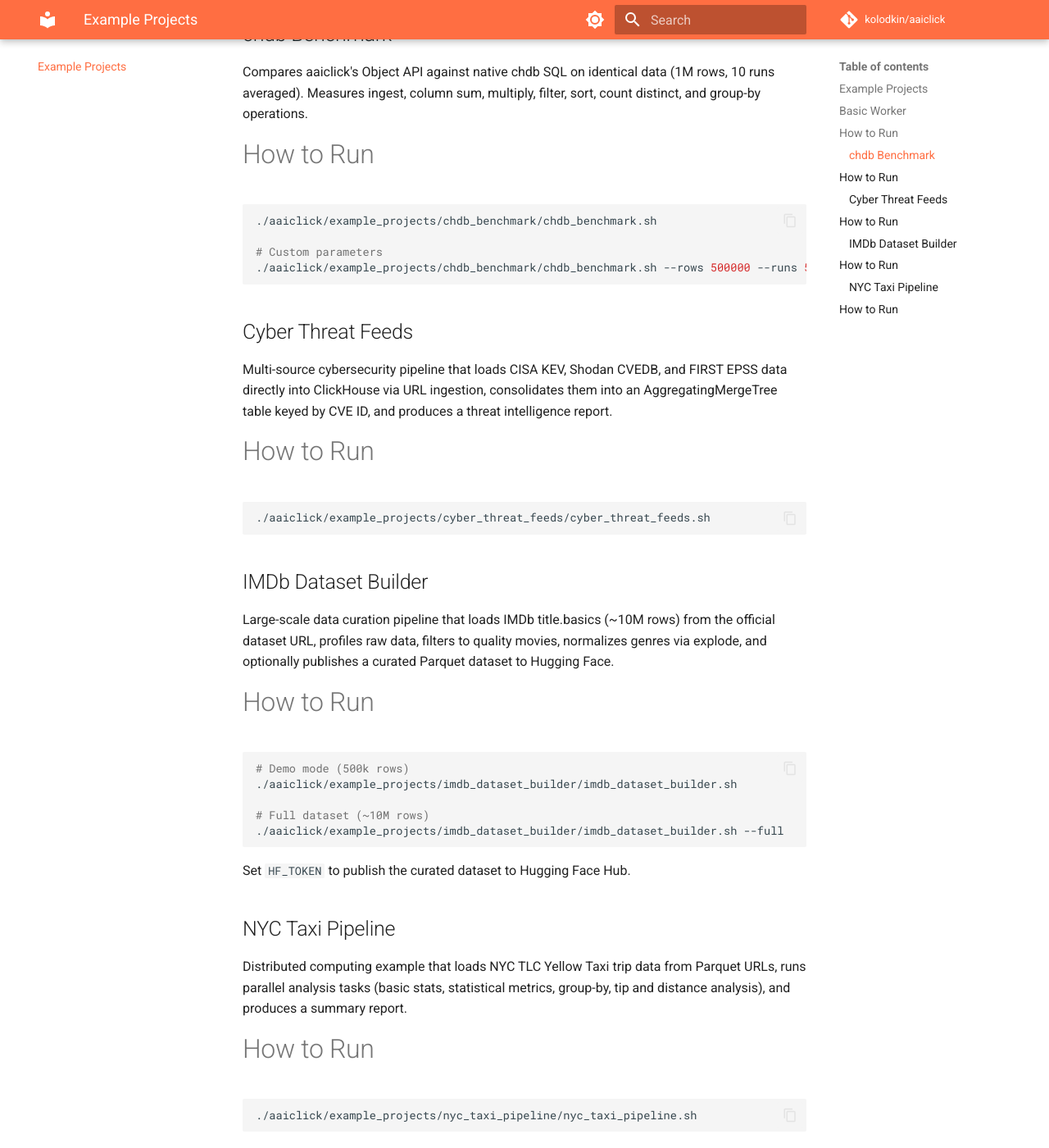
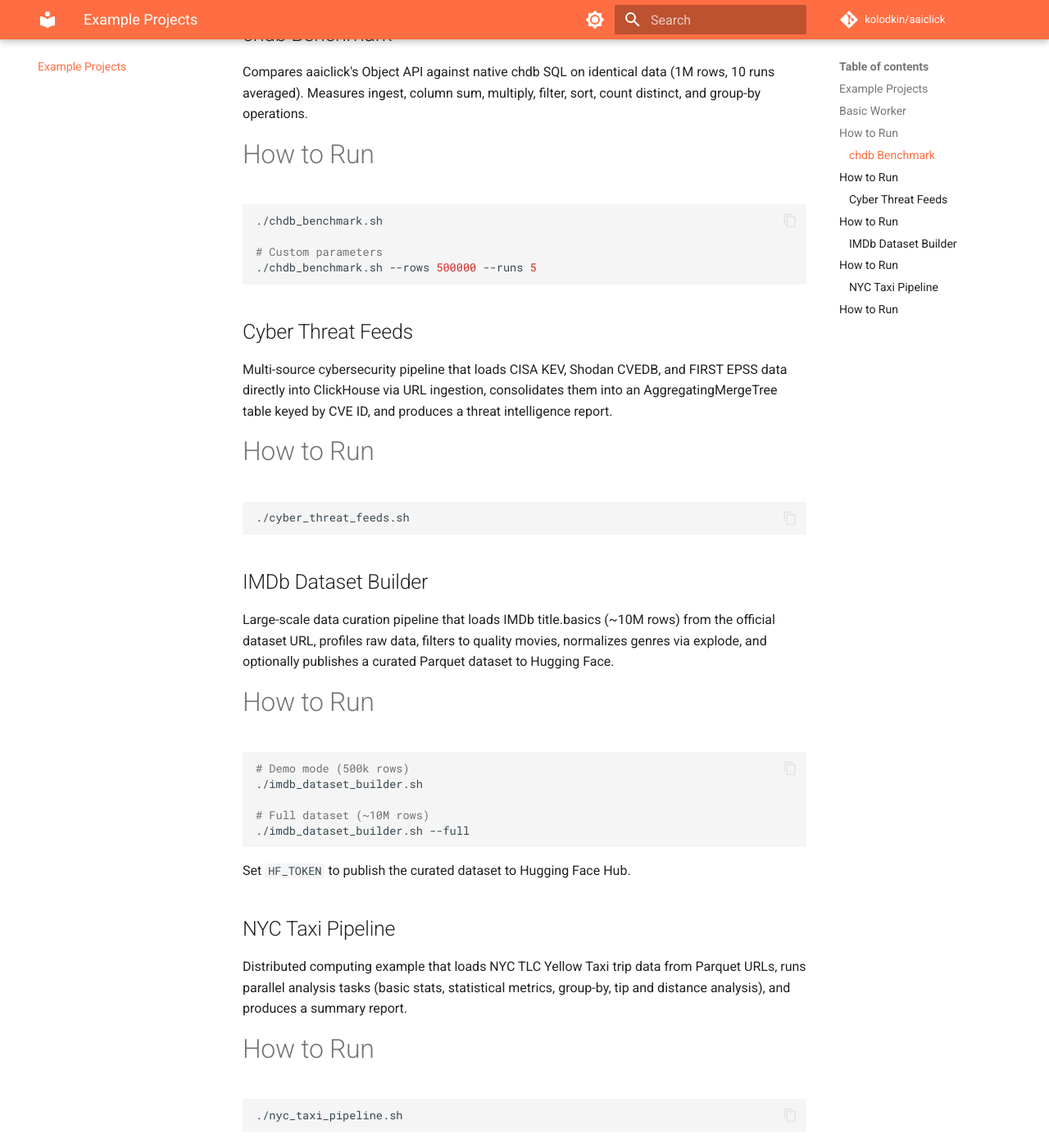
Before and after one commit to kolodkin/aaiclick, an MkDocs documentation site: the page built from docs/example_projects.md, in a window 1280 px wide and 1400 px high, scrolled down 584 px. Shown: the whole window at 82% size. Built offline with MkDocs 1.6.1 and Material for MkDocs 9.7.7, drawn with Linux system fonts in a browser that asks for light colours; comment, search, counter and statistics services are not loaded; some of the changed text lies outside the part shown.

Commit message:
cleanup: use relative paths in example project READMEs

````diff
--- a/aaiclick/example_projects/basic_worker/README.md
+++ b/aaiclick/example_projects/basic_worker/README.md
@@ -6,5 +6,5 @@ A minimal orchestration example that registers a job printing 6 ticks at 0.5-sec
 # How to Run
 
 ```bash
-./aaiclick/example_projects/basic_worker/basic_worker.sh
+./basic_worker.sh
 ```
--- a/aaiclick/example_projects/chdb_benchmark/README.md
+++ b/aaiclick/example_projects/chdb_benchmark/README.md
@@ -6,8 +6,8 @@ Compares aaiclick's Object API against native chdb SQL on identical data (1M row
 # How to Run
 
 ```bash
-./aaiclick/example_projects/chdb_benchmark/chdb_benchmark.sh
+./chdb_benchmark.sh
 
 # Custom parameters
-./aaiclick/example_projects/chdb_benchmark/chdb_benchmark.sh --rows 500000 --runs 5
+./chdb_benchmark.sh --rows 500000 --runs 5
 ```
--- a/aaiclick/example_projects/cyber_threat_feeds/README.md
+++ b/aaiclick/example_projects/cyber_threat_feeds/README.md
@@ -6,5 +6,5 @@ Multi-source cybersecurity pipeline that loads CISA KEV, Shodan CVEDB, and FIRST
 # How to Run
 
 ```bash
-./aaiclick/example_projects/cyber_threat_feeds/cyber_threat_feeds.sh
+./cyber_threat_feeds.sh
 ```
--- a/aaiclick/example_projects/imdb_dataset_builder/README.md
+++ b/aaiclick/example_projects/imdb_dataset_builder/README.md
@@ -7,10 +7,10 @@ Large-scale data curation pipeline that loads IMDb title.basics (~10M rows) from
 
 ```bash
 # Demo mode (500k rows)
-./aaiclick/example_projects/imdb_dataset_builder/imdb_dataset_builder.sh
+./imdb_dataset_builder.sh
 
 # Full dataset (~10M rows)
-./aaiclick/example_projects/imdb_dataset_builder/imdb_dataset_builder.sh --full
+./imdb_dataset_builder.sh --full
 ```
 
 Set `HF_TOKEN` to publish the curated dataset to Hugging Face Hub.
--- a/aaiclick/example_projects/nyc_taxi_pipeline/README.md
+++ b/aaiclick/example_projects/nyc_taxi_pipeline/README.md
@@ -6,5 +6,5 @@ Distributed computing example that loads NYC TLC Yellow Taxi trip data from Parq
 # How to Run
 
 ```bash
-./aaiclick/example_projects/nyc_taxi_pipeline/nyc_taxi_pipeline.sh
+./nyc_taxi_pipeline.sh
 ```
````
Also changed, not shown: aaiclick/example_projects/CLAUDE.md (+1 -1 lines).
